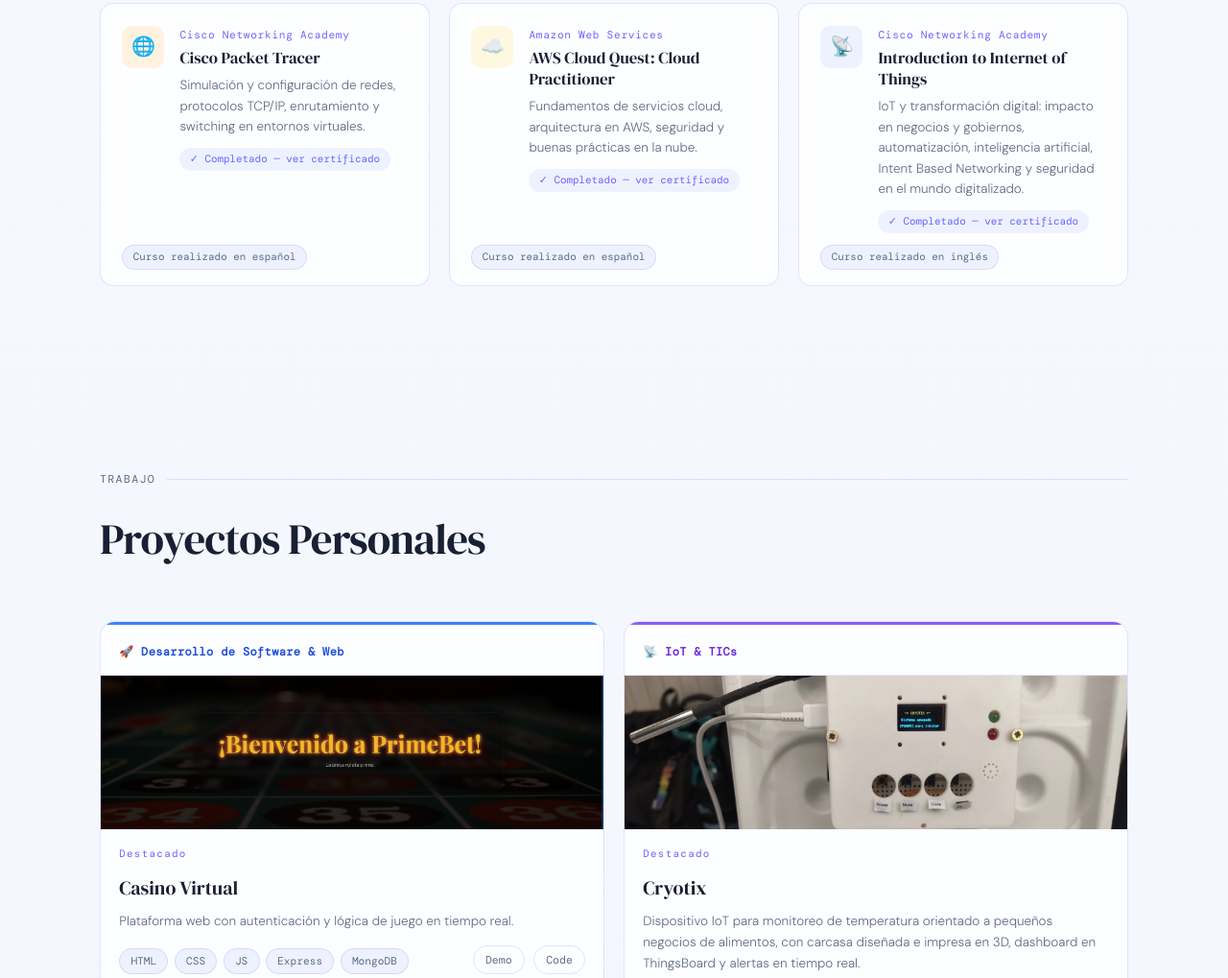
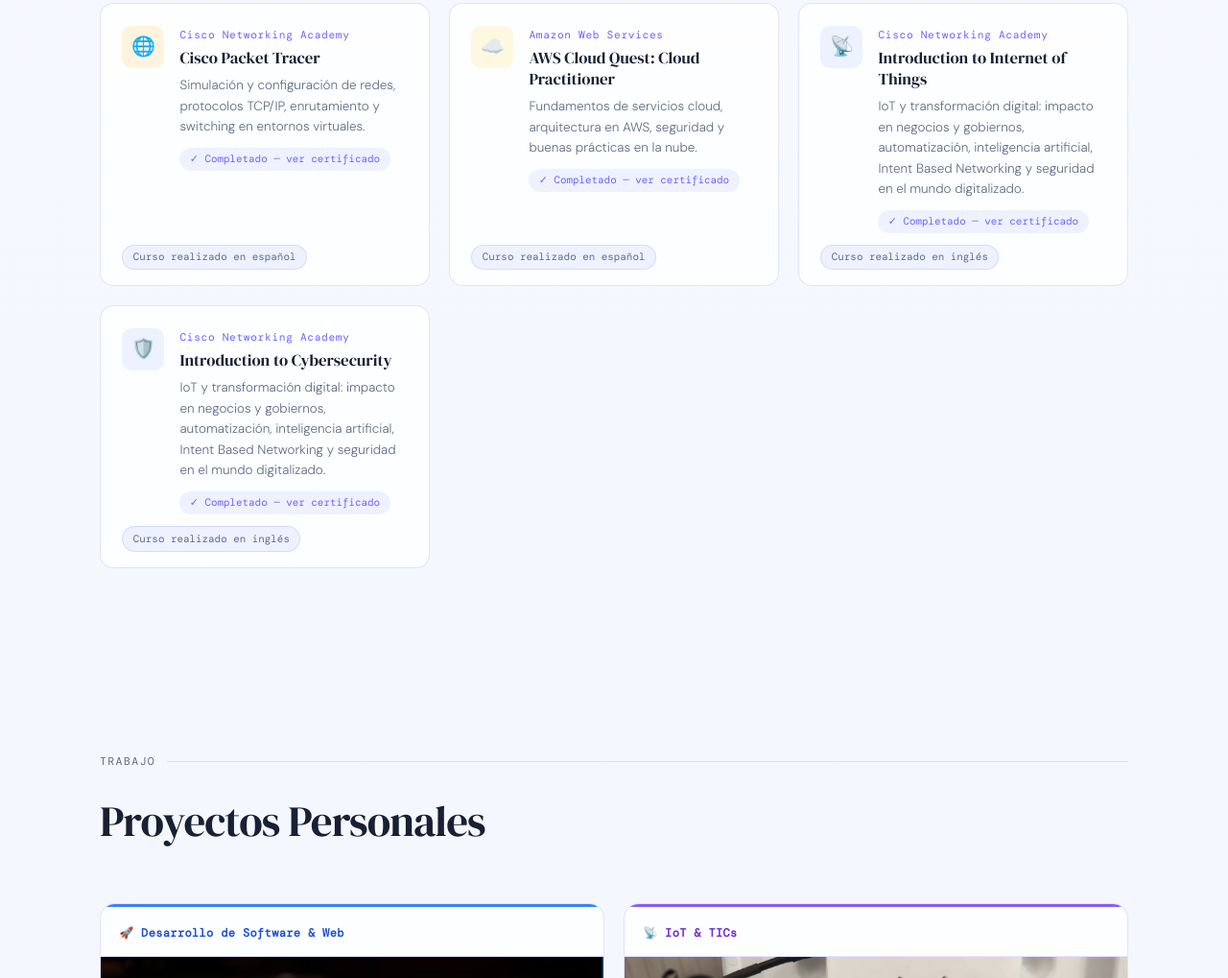
Before and after one commit to Chrisp-20/Chrisp-20.github.io, a plain HTML site: page index.html in a window 1280 px wide. Shown: the part 2380-3399 px from the top of the page at 96% size. Drawn offline with nearby package versions, Linux system fonts and the light colour scheme.

Commit message:
se agrega el curso de ciberseguridad y se actualiza el cv

```diff
--- a/index.html
+++ b/index.html
@@ -212,6 +212,16 @@
             <p class="course-org">Cisco Networking Academy</p>
             <h3 class="course-name">Introduction to Internet of Things</h3>
             <p class="course-desc" data-i18n="cursos.iot.desc">IoT y transformación digital: impacto en negocios y gobiernos, automatización, inteligencia artificial, Intent Based Networking y seguridad en el mundo digitalizado.</p>
+            <span class="course-badge" data-i18n="cursos.completado">✓ Completado — ver certificado</span>
+            <span class="course-lang" data-i18n="cursos.lang.en">Curso realizado en inglés</span>
+          </div>
+        </div>
+                <div class="course-card" onclick="openCert('certificadosydocs/CyberCisco.pdf')">
+          <div class="course-icon iot">🛡️</div>
+          <div class="course-body">
+            <p class="course-org">Cisco Networking Academy</p>
+            <h3 class="course-name">Introduction to Cybersecurity</h3>
+            <p class="course-desc" data-i18n="cursos.iot.desc">Fundamentos de ciberseguridad, amenazas y vulnerabilidades, y principios de protección de sistemas y redes.</p>
             <span class="course-badge" data-i18n="cursos.completado">✓ Completado — ver certificado</span>
             <span class="course-lang" data-i18n="cursos.lang.en">Curso realizado en inglés</span>
           </div>
```
Also changed, not shown: 2 other files.
